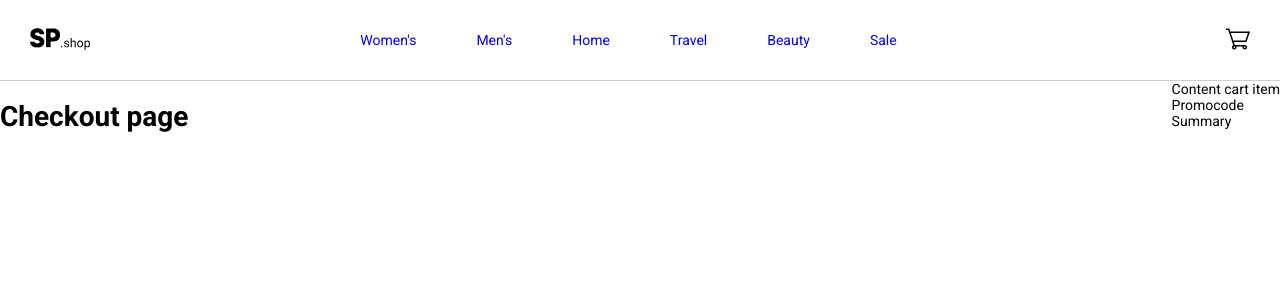
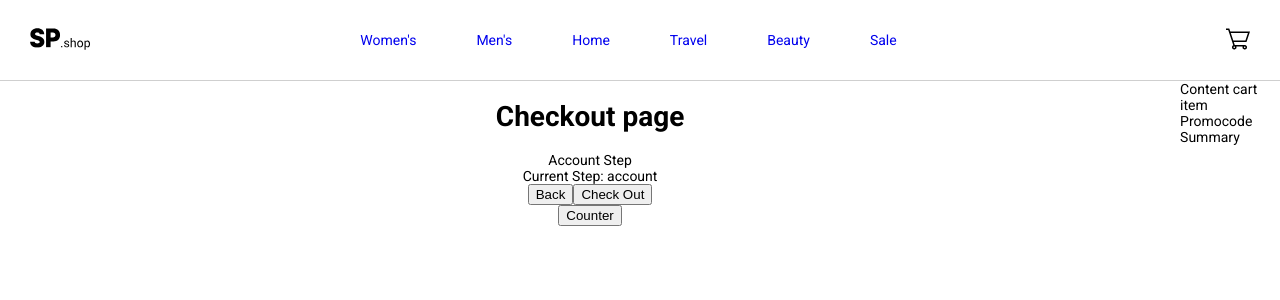
Before and after one commit to Konstantin9595/sborka-shop, a React (Create React App) app: page / in a window 1280 px wide. Shown: the top 300 px of the page. Built offline with nearby package versions, Linux system fonts and the light colour scheme; some icons are missing.

Commit message:
add checkout transition between steps

```diff
--- a/src/components/CheckoutFormContainer.tsx
+++ b/src/components/CheckoutFormContainer.tsx
@@ -1,14 +1,39 @@
 
-import { useState } from "react";
-import CheckoutFormStepsLine from "./CheckoutForms/CheckoutFormStepsLine"
-import { CheckoutSteps } from "../types";
-import { useDispatch } from "react-redux";
-//import { } from "../store/slices/checkoutFormSlice";
-import {AppDispatch, RootState} from '../store'
+import { useState, FC, useCallback } from "react"
+import { CheckoutStepStatus } from "../types"
+import { useDispatch, useSelector } from "react-redux"
+import CheckoutFormSwitchSteps from "./CheckoutForms/CheckoutFormSwitchSteps"
+import { selectStep, AppDispatch, RootState } from '../store'
+import { switchCurrentStep } from "../store/slices/checkoutFormSlice"
+import CheckoutFormOnBaseStep from "./CheckoutForms/CheckoutFormOnBaseStep"
+// import CheckoutFormAccountStep from "./CheckoutForms/CheckoutFormAccountStep"
+// import CheckoutFormStepsLine from "./CheckoutForms/CheckoutFormStepsLine"
 
-export const CheckoutForm = () => {
+
+const checkoutTransitions = {
+    [CheckoutStepStatus.ACCOUNT]: {
+        'prev': null,
+        'next': CheckoutStepStatus.SHIPPING
+    },
+    [CheckoutStepStatus.SHIPPING]: {
+        'prev': CheckoutStepStatus.ACCOUNT,
+        'next': CheckoutStepStatus.BILLING
+    },
+    [CheckoutStepStatus.BILLING]: {
+        'prev': CheckoutStepStatus.SHIPPING,
+        'next': CheckoutStepStatus.REVIEW
+    },
+    [CheckoutStepStatus.REVIEW]: {
+        'prev': CheckoutStepStatus.BILLING,
+        'next': null
+    }
+}
+
+export const CheckoutFormContainer:FC = () => {
     const dispatch = useDispatch<AppDispatch>()
-
+    const step  = useSelector<RootState, CheckoutStepStatus>(selectStep)
+    const [counter, setCounter] = useState(0)
+    console.log('CheckoutFormContainer')
     // Steps
         // Account, Shipping, Billing, Review
     // States
@@ -24,10 +49,42 @@ export const CheckoutForm = () => {
     // localStoage.setItem('checkoutFormAccountStep')
     // localStoage.setItem('checkoutFormShippingStep')
     // localStoage.setItem('checkoutFormBillingStep')
-    return <div className="checkout-form">
-        {/* <CheckoutFormStepsLine step={currentStep}/> */}
-    </div>
+    // <CheckoutFormStepsLine step={step}/>
+
+    const nextStepHandler = useCallback(() => {
+        const nextStep = checkoutTransitions[step]['next']
+        if(!nextStep) {
+            return
+        }
+
+        dispatch(switchCurrentStep(nextStep))
+
+    }, [step, dispatch])
+
+    const prevStepHandler = useCallback(() => {
+        const prevStep = checkoutTransitions[step]['prev']
+
+        if(!prevStep) {
+            return
+        }
+
+        dispatch(switchCurrentStep(prevStep))
+    }, [step, dispatch])
+
+
+
+    return (
+        <div className="checkout-form">
+            <CheckoutFormOnBaseStep step={step} />
+            Current Step: {step}
+            <CheckoutFormSwitchSteps
+                prevStepHandler={prevStepHandler}
+                nextStepHandler={nextStepHandler}
+            />
+            <button onClick={() => setCounter(counter + 1)}>Counter</button>
+        </div>
+    )
 
 }
 
-export default CheckoutForm
+export default CheckoutFormContainer
--- a/src/components/CheckoutForms/CheckoutFormAccountStep.tsx
+++ b/src/components/CheckoutForms/CheckoutFormAccountStep.tsx
@@ -1,6 +1,7 @@
 import { FC } from "react"
 
 const CheckoutFormAccountStep:FC = () => {
+    console.log('CheckoutFormAccountStep')
     return <div>Account Step</div>
 }
 
--- /dev/null
+++ b/src/components/CheckoutForms/CheckoutFormBillingPage.tsx
@@ -0,0 +1,7 @@
+const CheckoutFormBillingPage = () => {
+    return <div>
+        CheckoutFormBillingPage
+    </div>
+}
+
+export default CheckoutFormBillingPage
--- /dev/null
+++ b/src/components/CheckoutForms/CheckoutFormOnBaseStep.tsx
@@ -0,0 +1,29 @@
+import React, {FC} from 'react'
+import { CheckoutStepStatus } from "../../types"
+import CheckoutFormAccountStep from './CheckoutFormAccountStep'
+import CheckoutFormBillingPage from './CheckoutFormBillingPage'
+import CheckoutFormReviewPage from './CheckoutFormReviewPage'
+import CheckoutFormShippingPage from './CheckoutFormShippingPage'
+
+
+const CheckoutFormOnBaseStep:FC<{step: CheckoutStepStatus}> = React.memo(({step}) => {
+    console.log('CheckoutFormOnBaseStep')
+    const switchRender = () => {
+        switch(step) {
+            case CheckoutStepStatus.ACCOUNT:
+                return <CheckoutFormAccountStep />
+            case CheckoutStepStatus.SHIPPING:
+                return <CheckoutFormShippingPage />
+            case CheckoutStepStatus.BILLING:
+                return <CheckoutFormBillingPage />
+            case CheckoutStepStatus.REVIEW:
+                return <CheckoutFormReviewPage />
+        }
+    }
+
+    return <div>
+        {switchRender()}
+    </div>
+})
+
+export default CheckoutFormOnBaseStep
--- /dev/null
+++ b/src/components/CheckoutForms/CheckoutFormReviewPage.tsx
@@ -0,0 +1,8 @@
+
+const CheckoutFormReviewPage = () => {
+    return <div>
+        CheckoutFormReviewPage
+    </div>
+}
+
+export default CheckoutFormReviewPage
--- /dev/null
+++ b/src/components/CheckoutForms/CheckoutFormShippingPage.tsx
@@ -0,0 +1,7 @@
+const CheckoutFormShippingPage = () => {
+    return <div>
+        CheckoutFormShippingPage
+    </div>
+}
+
+export default CheckoutFormShippingPage
--- a/src/components/CheckoutForms/CheckoutFormStepsLine.tsx
+++ b/src/components/CheckoutForms/CheckoutFormStepsLine.tsx
@@ -1,9 +1,9 @@
 import { FC } from "react"
-import {CheckoutSteps} from '../../types'
+//import {CheckoutStep} from '../../types'
 
-const CheckoutFormStepsLine:FC<{step: CheckoutSteps}> = ({step}) => {
+const CheckoutFormStepsLine:FC = () => {
     return <div className="checkout-form__steps">
-            Curren Step: {step}
+            Step Line
     </div>
 }
 
--- /dev/null
+++ b/src/components/CheckoutForms/CheckoutFormSwitchSteps.tsx
@@ -0,0 +1,18 @@
+import React, { FC } from "react"
+// import { CheckoutStepStatus } from "../../types"
+
+const CheckoutFormSwitchSteps:FC<
+{
+    prevStepHandler: Function,
+    nextStepHandler: Function
+}
+> = React.memo(({prevStepHandler, nextStepHandler }) => {
+    console.log('CheckoutFormSwitchSteps')
+
+    return <div className="checkout-switcher">
+        <button className="prev" onClick={() => prevStepHandler()}>Back</button>
+        <button className="next" onClick={() => nextStepHandler()}>Check Out</button>
+    </div>
+})
+
+export default CheckoutFormSwitchSteps
--- a/src/store/index.ts
+++ b/src/store/index.ts
@@ -1,6 +1,7 @@
 import { configureStore } from "@reduxjs/toolkit"
 import { useDispatch } from "react-redux"
 import checkoutFormSlice from "./slices/checkoutFormSlice"
+import { CheckoutStepStatus } from '../types/index'
 
 export const store = configureStore({
     reducer: {
@@ -9,10 +10,8 @@ export const store = configureStore({
     //middleware: (gDM) => gDM().concat()
 })
 
-// store.subscribe(() => {
-//     console.log('Store subscribe')
-// })
 
 export type RootState = ReturnType<typeof store.getState>
 export type AppDispatch = typeof store.dispatch
 export const useAppDispatch: () => AppDispatch = useDispatch
+export const selectStep = ((state: RootState): CheckoutStepStatus => state.checkoutFormSlice.checkoutFormCurrentStep)
--- a/src/store/slices/checkoutFormSlice.ts
+++ b/src/store/slices/checkoutFormSlice.ts
@@ -1,9 +1,17 @@
-import { createAsyncThunk, createEntityAdapter, createSlice, PayloadAction} from "@reduxjs/toolkit"
-import { ValidFormStateBySteps, CheckoutSteps, AccountFormStep, BillingFormStep, ShippingFormStep } from "../../types"
-import { AppDispatch } from '../index'
+import { createSlice } from "@reduxjs/toolkit"
+// import { createAsyncThunk, createEntityAdapter, createSelector, createSlice, PayloadAction} from "@reduxjs/toolkit"
 
-const initialState: ValidFormStateBySteps = {
-    checkoutFormCurrentStep: CheckoutSteps.ACCOUNT,
+import {
+    CheckoutFormState,
+    AccountFormStep,
+    BillingFormStep,
+    ShippingFormStep,
+    CheckoutStepStatus
+} from "../../types"
+
+
+const initialState: CheckoutFormState = {
+    checkoutFormCurrentStep: CheckoutStepStatus.ACCOUNT,
     checkoutFormAccountStep: { firstName: '', lastName: '' },
     checkoutFormBillingStep: { cardName: '', cardNumber: [], expireDate: '', cvvCode: 0 },
     checkoutFormShippingStep: { address: '', city: '', zipCode: '' }
@@ -13,16 +21,16 @@ const checkoutFormSlice = createSlice({
     name: 'checkoutForm',
     initialState: initialState,
     reducers: {
-        switchCurrentStep: (state: ValidFormStateBySteps, action: { payload: CheckoutSteps.ACCOUNT }) => {
+        switchCurrentStep: (state: CheckoutFormState, action: { payload: CheckoutStepStatus }) => {
             state.checkoutFormCurrentStep = action.payload
         },
-        fillAccoutFormStep: (state: ValidFormStateBySteps, action: { payload: AccountFormStep }) => {
+        fillAccoutFormStep: (state: CheckoutFormState, action: { payload: AccountFormStep }) => {
             state.checkoutFormAccountStep = action.payload
         },
-        fillBillingFormStep: (state: ValidFormStateBySteps, action: { payload: BillingFormStep }) => {
+        fillBillingFormStep: (state: CheckoutFormState, action: { payload: BillingFormStep }) => {
             state.checkoutFormBillingStep = action.payload
         },
-        fillShippingFormStep: (state: ValidFormStateBySteps, action: { payload: ShippingFormStep }) => {
+        fillShippingFormStep: (state: CheckoutFormState, action: { payload: ShippingFormStep }) => {
             state.checkoutFormShippingStep = action.payload
         }
     }
--- a/src/styles/_layout.scss
+++ b/src/styles/_layout.scss
@@ -18,3 +18,8 @@
 .error-page {
     text-align: center;
 }
+
+.content-main {
+    text-align: center;
+    width: 100%;
+}
--- a/src/types/index.ts
+++ b/src/types/index.ts
@@ -1,42 +1,41 @@
-export interface MenuItem {
+export type MenuItem = {
     id: number,
     label: string,
     href: string,
 }
 
-export interface MenuItems {
+export type MenuItems = {
     menuItems: MenuItem[]
 }
 
-export interface AccountFormStep {
+export type AccountFormStep = {
     firstName: string
     lastName: string
 }
 
-export interface ShippingFormStep {
+export type ShippingFormStep = {
     address: string
     city: string
     zipCode: string
 }
 
-export interface BillingFormStep {
+export type BillingFormStep = {
     cardName: string
     cardNumber: number[]
     expireDate: Date | string
     cvvCode: number
 }
 
-export enum CheckoutSteps {
+export enum CheckoutStepStatus {
     ACCOUNT = 'account',
     SHIPPING = 'shipping',
     BILLING = 'billing',
     REVIEW = 'review'
 }
 
-
-export interface ValidFormStateBySteps {
-    checkoutFormCurrentStep: CheckoutSteps
-    checkoutFormAccountStep: AccountFormStep,
-    checkoutFormShippingStep: ShippingFormStep,
+export type CheckoutFormState = {
+    checkoutFormCurrentStep: CheckoutStepStatus.ACCOUNT | CheckoutStepStatus.BILLING | CheckoutStepStatus.REVIEW | CheckoutStepStatus.SHIPPING
+    checkoutFormAccountStep: AccountFormStep
+    checkoutFormShippingStep: ShippingFormStep
     checkoutFormBillingStep: BillingFormStep
 }
```
